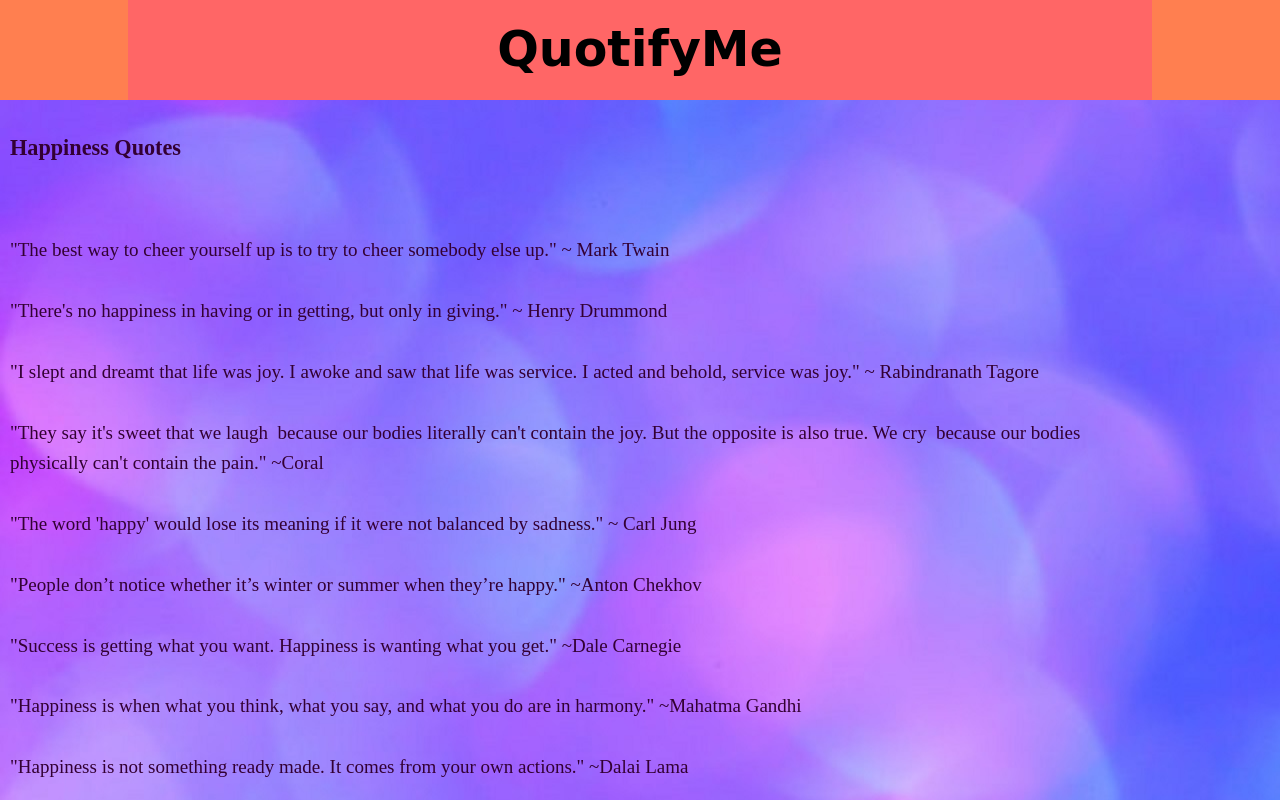
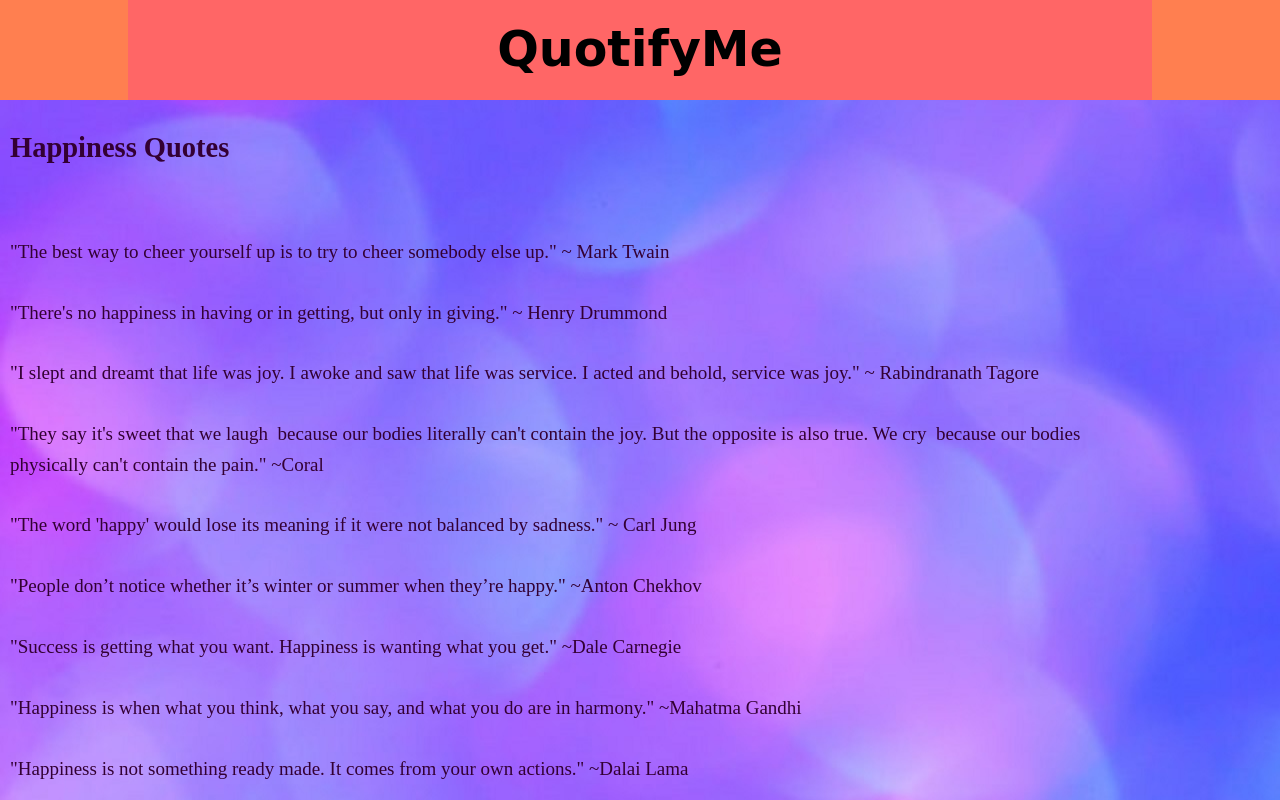
Before and after one commit to JyotsnaSDsilva/QuotifyMe.github.io, a plain HTML site: page indexHquotes.html in a window 1280 px wide. Shown: the top 800 px of the page. Drawn offline with Linux system fonts and the light colour scheme; a web font is replaced by a local one.

Commit message:
Update indexHquotes.html

```diff
--- a/indexHquotes.html
+++ b/indexHquotes.html
@@ -15,7 +15,7 @@
       </div>
 	  </header>
    <section id="main">
-     <h3> Happiness Quotes</h3><br>
+     <h2> Happiness Quotes</h2><br>
 
 
 	 <p>"The best way to cheer yourself up is to try to cheer somebody else up."
```
